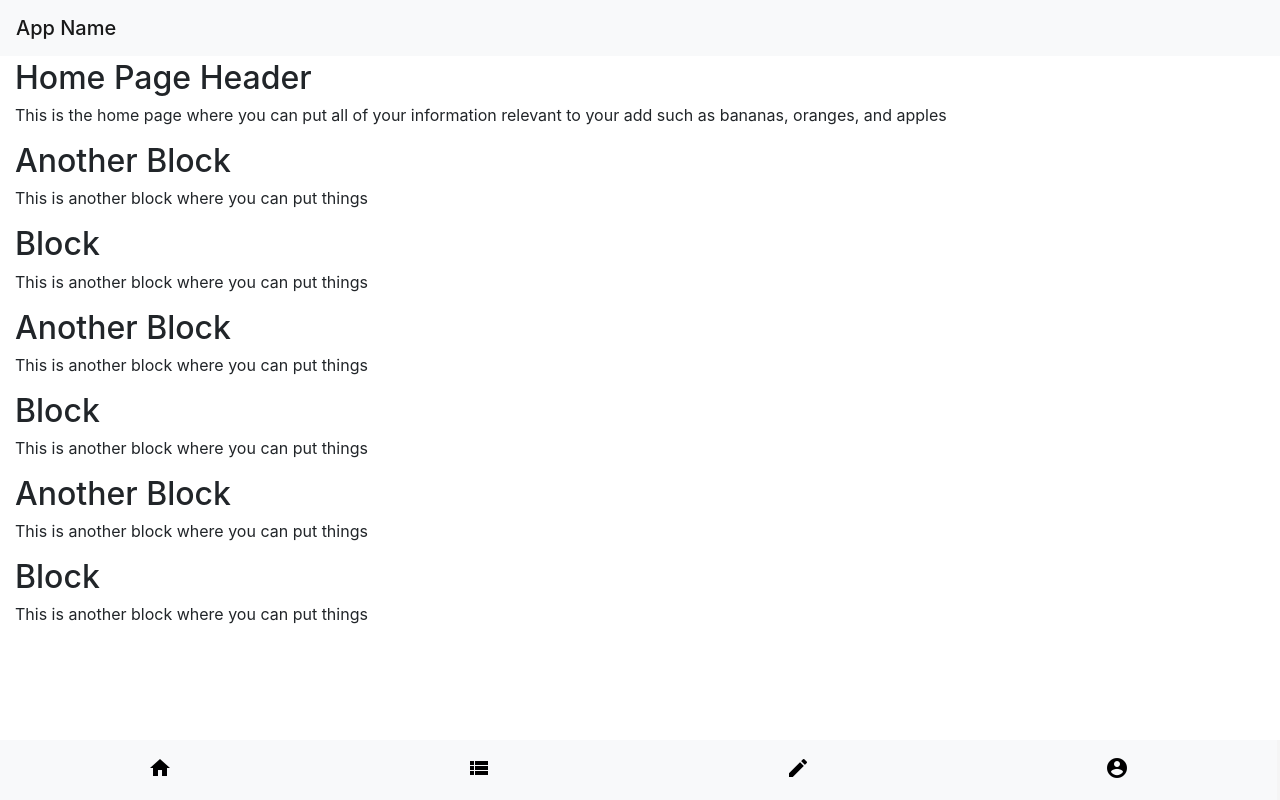
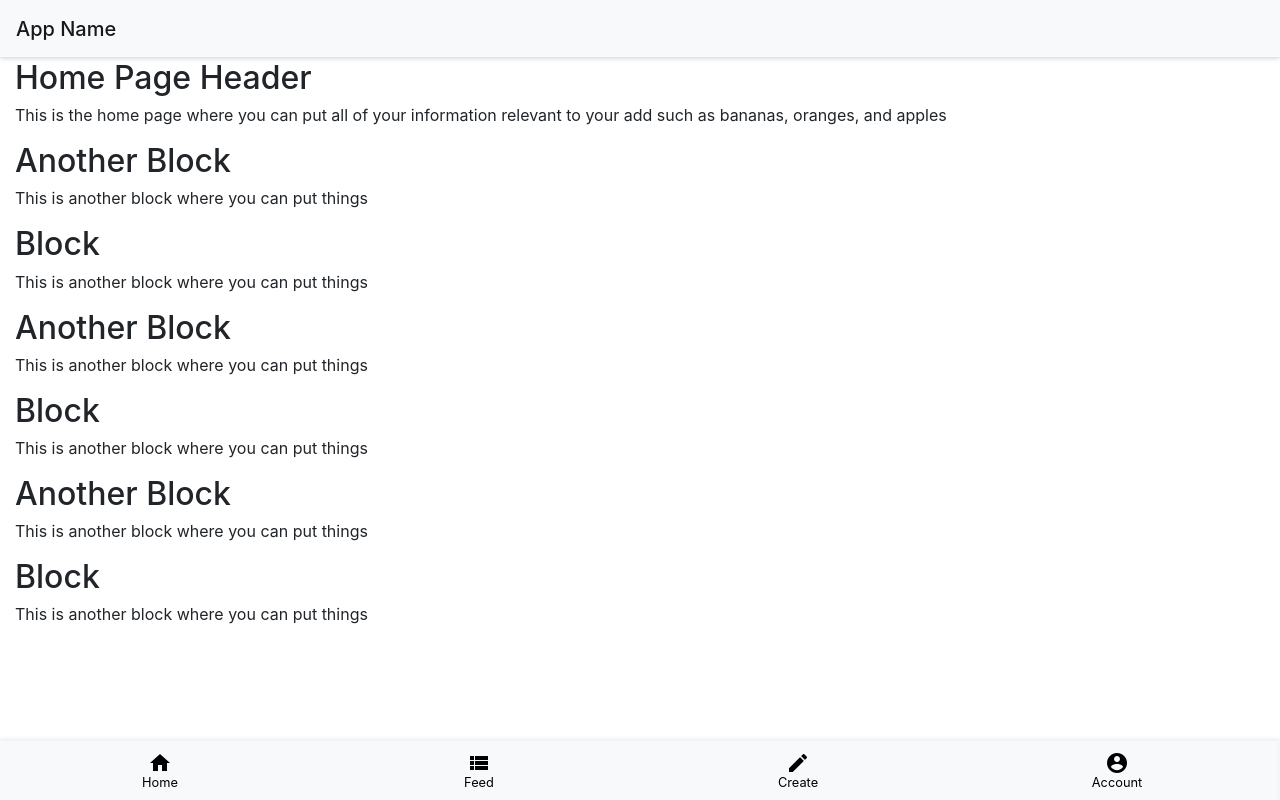
Before and after one commit to ajhenry/Bootstrap4-Bottom-Navbar, a plain HTML site: page index.html in a window 1280 px wide. Drawn offline with nearby package versions, Linux system fonts and the light colour scheme.

Commit message:
Added shadows

```diff
--- /dev/null
+++ b/css/main.css
@@ -0,0 +1,68 @@
+html {
+  position: relative;
+  min-height: 100%;
+}
+body {
+  /* Margin bottom by footer height */
+  margin-bottom: 60px;
+  /* Margin top by header height */
+  margin-top: 60px;
+}
+.footer {
+    position:fixed;
+     bottom: 0;
+     width: 100%;
+     /* Set the fixed height of the footer here */
+     height: 60px;
+     background-color: #f5f5f5;
+
+    border-top: 1px solid transparent;
+    box-shadow: 0 1px 5px rgba(0, 0, 0, 0.2);
+}
+
+.navbar{
+    border-top: 1px solid transparent;
+    box-shadow: 0 1px 5px rgba(0, 0, 0, 0.2);
+}
+
+.group-container{
+    padding:0;
+    height:100%;
+}
+
+.selectors{
+    height:100%;
+    width:100%;
+}
+
+.selectors button{
+    border: 0;
+    border-radius: 0;
+    background-color: #f8f9fa;
+    width:25%;
+    color:#000;
+    margin-left: 0;
+}
+
+.active{
+    display: flex;
+    flex-direction: column;
+}
+
+.inactive{
+    display: none;
+}
+
+.block{
+    height:100%;
+    width:100%;
+}
+
+.selector-holder{
+    display:flex;
+    flex-direction: column;
+}
+
+.selector-holder span{
+    font-size: 0.8rem;
+}
--- a/index.html
+++ b/index.html
@@ -7,10 +7,10 @@
     <meta name="author" content="Andrew Henry">
     <link rel="icon" href="#">
 
-    <title>Android Nav Template</title>
+    <title>Bootstrap Nav Template</title>
 
     <link rel="stylesheet" href="https://maxcdn.bootstrapcdn.com/bootstrap/4.0.0-beta/css/bootstrap.min.css" integrity="sha384-/Y6pD6FV/Vv2HJnA6t+vslU6fwYXjCFtcEpHbNJ0lyAFsXTsjBbfaDjzALeQsN6M" crossorigin="anonymous">
-    <link rel="stylesheet" href="main.css">
+    <link rel="stylesheet" href="css/main.css">
     <!-- Google Icons -->
     <link href="https://fonts.googleapis.com/icon?family=Material+Icons"rel="stylesheet">
   </head>
@@ -91,12 +91,32 @@
     </div>
 
     <footer class="footer">
-                <div id="buttonGroup" class="btn-group selectors" role="group" aria-label="Basic example">
-                    <button id="home" type="button" class="btn btn-secondary"><i class="material-icons">home</i></button>
-                    <button id="feed" type="button" class="btn btn-secondary"><i class="material-icons">view_list</i></button>
-                    <button id="create" type="button" class="btn btn-secondary"><i class="material-icons">create</i></button>
-                    <button id="account" type="button" class="btn btn-secondary"><i class="material-icons">account_circle</i></button>
-                </div>
+        <div id="buttonGroup" class="btn-group selectors" role="group" aria-label="Basic example">
+            <button id="home" type="button" class="btn btn-secondary">
+              <div class = "selector-holder">
+                <i class="material-icons">home</i>
+                <span>Home</span>
+              </div>
+            </button>
+            <button id="feed" type="button" class="btn btn-secondary">
+              <div class = "selector-holder">
+                <i class="material-icons">view_list</i>
+                <span>Feed</span>
+              </div>
+            </button>
+            <button id="create" type="button" class="btn btn-secondary">
+              <div class = "selector-holder">
+                <i class="material-icons">create</i>
+                <span>Create</span>
+              </div>
+            </button>
+            <button id="account" type="button" class="btn btn-secondary">
+              <div class = "selector-holder">
+                <i class="material-icons">account_circle</i>
+                <span>Account</span>
+              </div>
+            </button>
+        </div>
     </footer>
 
 
```
